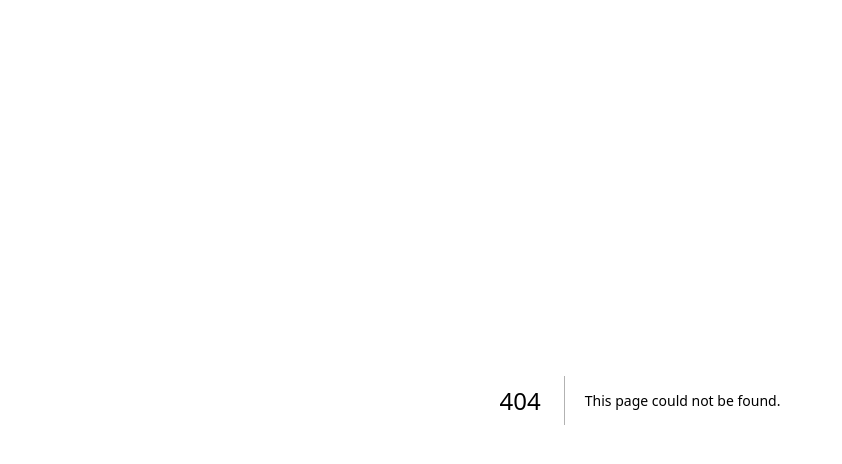
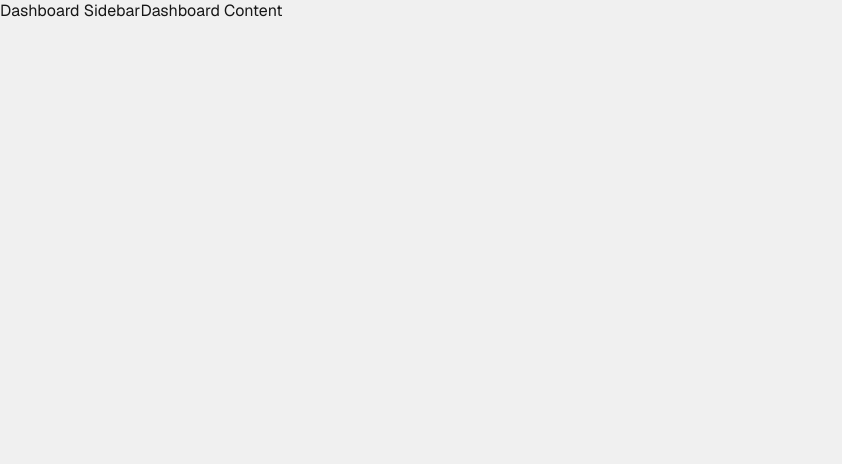
Before and after one commit to kaitcham/ironji-onboarding-project, a Next.js app: page /dashboard in a window 1280 px wide. Before the commit this address had no page. Shown: the top 464 px of the page, without its empty margins (0-842 px from the left). Built offline with nearby package versions, Linux system fonts and the light colour scheme.

Commit message:
dashboard page

```diff
--- /dev/null
+++ b/app/(dashboard)/dashboard/page.tsx
@@ -0,0 +1,3 @@
+export default function page() {
+  return <div className="dashboard__content">Dashboard Content</div>;
+}
--- /dev/null
+++ b/app/(dashboard)/layout.tsx
@@ -0,0 +1,14 @@
+import DashboardSidebar from '@/components/DashboardSidebar';
+
+export default function DashboardLayout({
+  children,
+}: Readonly<{
+  children: React.ReactNode;
+}>) {
+  return (
+    <div className="dashboard__page">
+      <DashboardSidebar />
+      {children}
+    </div>
+  );
+}
--- /dev/null
+++ b/components/DashboardSidebar.tsx
@@ -0,0 +1,3 @@
+export default function DashboardSidebar() {
+  return <div className="dashboard__sidebar">Dashboard Sidebar</div>;
+}
--- /dev/null
+++ b/styles/pages/_dashboard.scss
@@ -0,0 +1,13 @@
+@use '../abstracts' as *;
+
+.dashboard__page {
+  height: 100vh;
+  display: grid;
+  background: #f0f0f0;
+  grid-template-rows: auto 1fr;
+
+  @include breakpoint('md') {
+    grid-template-rows: 100vh;
+    grid-template-columns: auto 1fr;
+  }
+}
--- a/styles/pages/_index.scss
+++ b/styles/pages/_index.scss
@@ -1 +1,2 @@
 @forward 'login';
+@forward 'dashboard';
```
